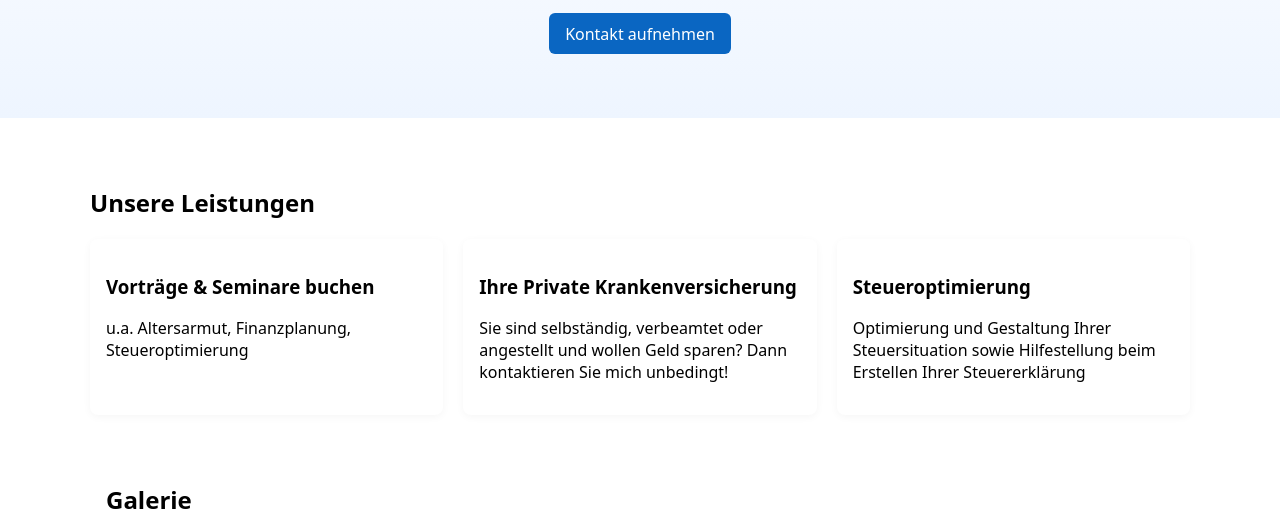
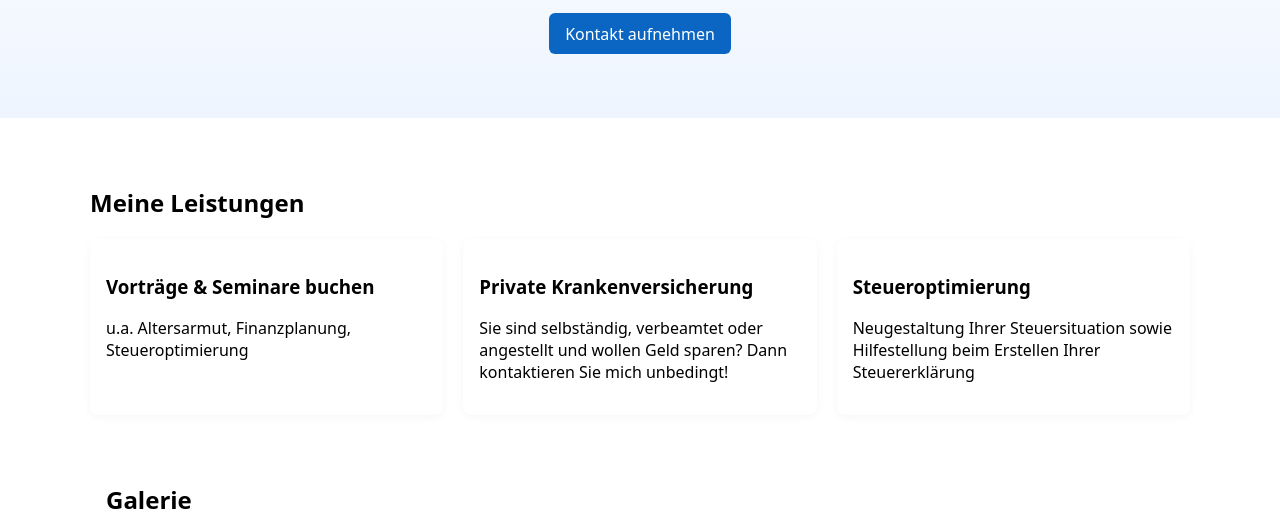
Before and after one commit to Oberndoerfer/smart-finance, a plain HTML site: page index.html in a window 1280 px wide. Shown: the part 279-800 px from the top of the page. Drawn offline with Linux system fonts and the light colour scheme.

Commit message:
Update index.html

```diff
--- a/index.html
+++ b/index.html
@@ -37,19 +37,19 @@
     </section>
 
     <section id="services" class="container services">
-      <h2>Unsere Leistungen</h2>
+      <h2>Meine Leistungen</h2>
       <div class="grid">
         <article class="card">
           <h3>Vorträge & Seminare buchen</h3>
           <p>u.a. Altersarmut, Finanzplanung, Steueroptimierung</p>
         </article>
         <article class="card">
-          <h3>Ihre Private Krankenversicherung</h3>
+          <h3>Private Krankenversicherung</h3>
           <p>Sie sind selbständig, verbeamtet oder angestellt und wollen Geld sparen? Dann kontaktieren Sie mich unbedingt!</p>
         </article>
         <article class="card">
           <h3>Steueroptimierung</h3>
-          <p>Optimierung und Gestaltung Ihrer Steuersituation sowie Hilfestellung beim Erstellen Ihrer Steuererklärung</p>
+          <p>Neugestaltung Ihrer Steuersituation sowie Hilfestellung beim Erstellen Ihrer Steuererklärung</p>
         </article>
       </div>
     </section>
```
